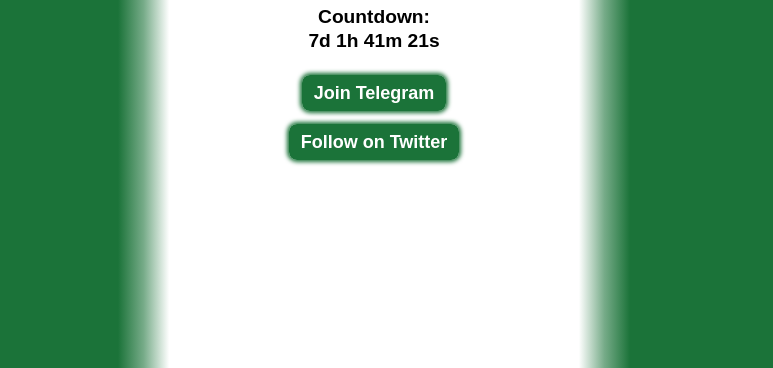
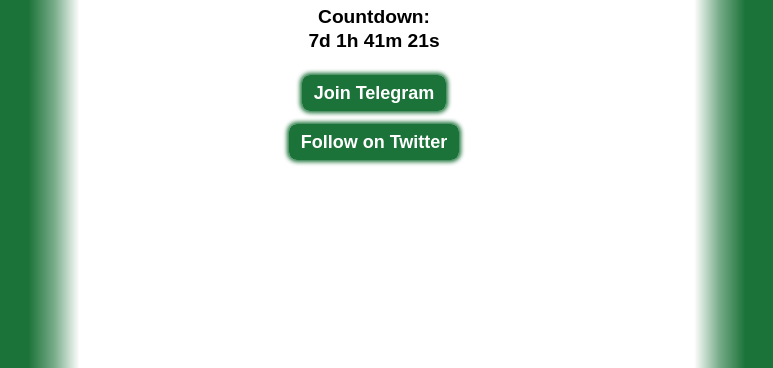
Before and after one commit to degamer99/naiji, a plain HTML site: page index.html in a window 1280 px wide. Shown: the part 432-800 px from the top of the page, without its empty margins (266-1039 px from the left). Drawn offline with Linux system fonts and the light colour scheme.

Commit message:
fix green-white-green ratio

```diff
--- a/index.html
+++ b/index.html
@@ -20,13 +20,23 @@
             align-items: center;
             height: 100vh;
             background: linear-gradient(90deg,
+    #1B7339 23%,      /* Green portion takes up 23% */
+    rgba(27, 115, 57, 0.6) 25%,  /* Smooth transition */
+    rgba(255, 255, 255, 0.8) 27%, /* Blurred white transition */
+    #ffffff 73%,       /* White portion takes up 50% */
+    rgba(255, 255, 255, 0.8) 75%, /* Blurred transition */
+    rgba(27, 115, 57, 0.6) 77%,   /* Smooth transition */
+    #1B7339 79%        /* Green portion at the end */
+);
+
+            /* background: linear-gradient(90deg,
     #1B7339 30%,
     rgba(27, 115, 57, 0.6) 32%,
     rgba(255, 255, 255, 0.8) 34%,
-    #ffffff 50%,
+    #ffffff 60%,
     rgba(255, 255, 255, 0.8) 66%,
     rgba(27, 115, 57, 0.6) 68%,
-    #1B7339 70%);
+    #1B7339 70%); */
 
             /* background: linear-gradient(90deg, #1B7339 33%, #ffffff 33%, #ffffff 66%, #1B7339 66%); */
             text-align: center;
```
